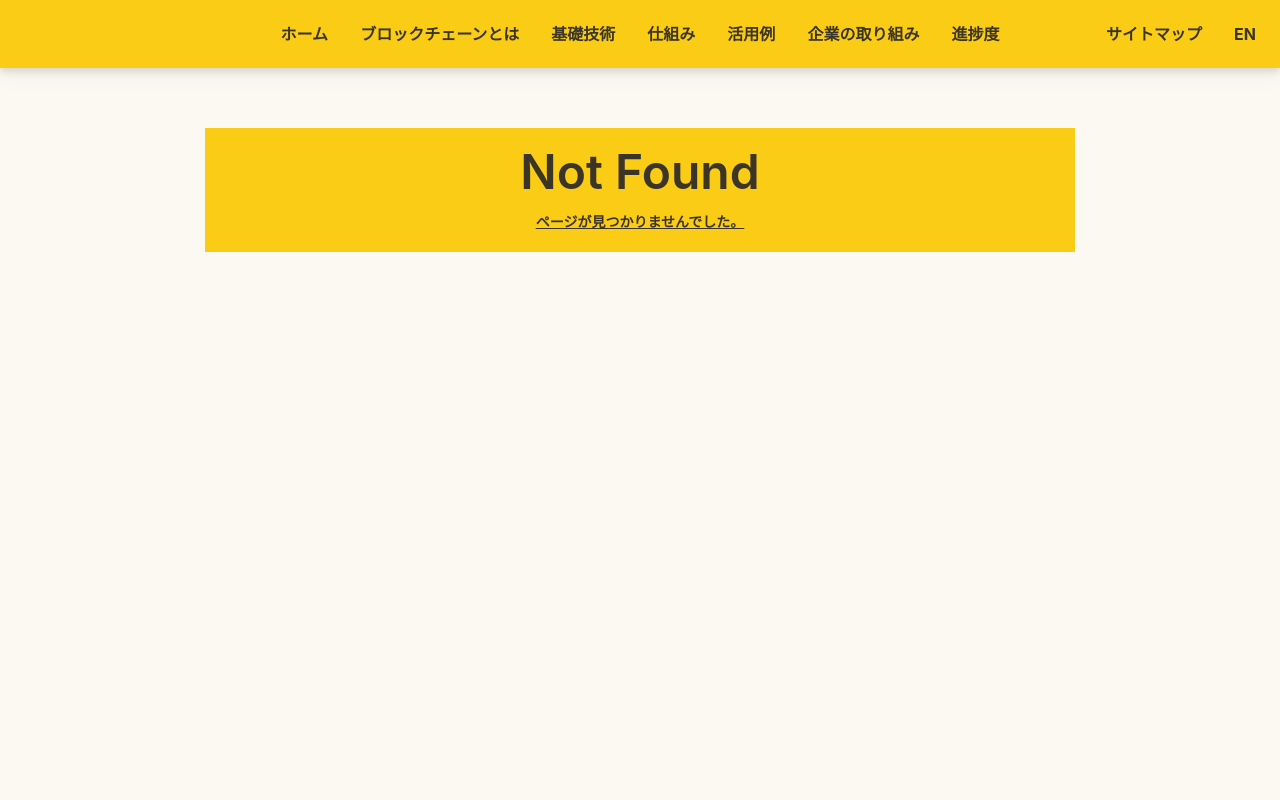
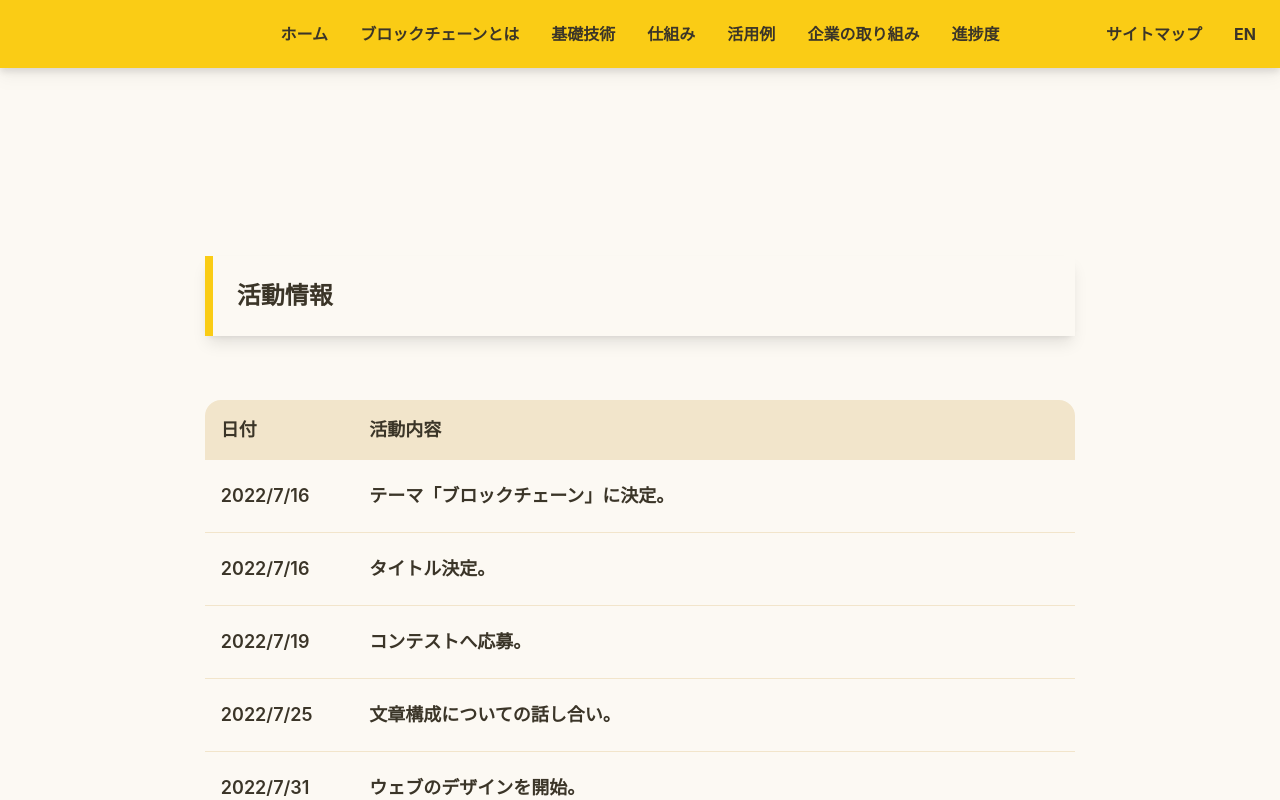
Before and after one commit to gatolife-creator/webcontest, a React (Create React App) app: page /activity.html in a window 1280 px wide. Before the commit this address had no page. Built offline with nearby package versions, Linux system fonts and the light colour scheme; what prettier-plugin-tailwindcss would draw is missing.

Commit message:
活動情報を追加した。

```diff
--- a/src/components/AnimatedRoutes.tsx
+++ b/src/components/AnimatedRoutes.tsx
@@ -14,6 +14,7 @@ import { Creators } from "../pages/Creators";
 import { Status } from "../pages/Status";
 import { BlockchainSamplePage } from "../pages/BlockchainSamplePage";
 import { Info } from "../pages/Info";
+import { Activity } from "../pages/Activity";
 import { NotFound } from "../pages/NotFound";
 
 export const AnimatedRoutes = () => {
@@ -30,6 +31,7 @@ export const AnimatedRoutes = () => {
         <Route path="/conclude.html" element={<Conclude />}></Route>
         <Route path="/creators.html" element={<Creators />}></Route>
         <Route path="/info.html" element={<Info />}></Route>
+        <Route path="/activity.html" element={<Activity />}></Route>
         <Route path="/status.html" element={<Status />}></Route>
         <Route
           path="/blockchain-sample.html"
--- a/src/components/Certificate.tsx
+++ b/src/components/Certificate.tsx
@@ -83,7 +83,7 @@ export const Certificate = () => {
       />
       {name ? <Image src={url} style={{ width: "80%" }} /> : <></>}
 
-      <div className="mx-auto">
+      <div className="mx-auto my-5">
         <form className="input-group" onSubmit={(e) => onHandleSubmit(e)}>
           <input
             type="text"
@@ -93,6 +93,7 @@ export const Certificate = () => {
           />
           <button className="btn-primary btn-square btn">決定</button>
         </form>
+        {name ? (
           <a
             href={url}
             className="btn-success btn mt-5 ml-auto text-right"
@@ -101,6 +102,9 @@ export const Certificate = () => {
             ダウンロード
             <FaDownload fontSize={"large"} style={{ marginLeft: "0.5em" }} />
           </a>
+        ) : (
+          <></>
+        )}
       </div>
     </>
   );
--- a/src/components/Footer.tsx
+++ b/src/components/Footer.tsx
@@ -3,19 +3,8 @@ import { Link } from "react-router-dom";
 
 export const Footer = () => {
   return (
-    <footer className="footer footer-center p-10 bg-primary text-primary-content">
+    <footer className="footer footer-center bg-primary p-10 text-primary-content">
       <div>
-        <svg
-          width="50"
-          height="50"
-          viewBox="0 0 24 24"
-          xmlns="http://www.w3.org/2000/svg"
-          fillRule="evenodd"
-          clipRule="evenodd"
-          className="inline-block fill-current"
-        >
-          <path d="M22.672 15.226l-2.432.811.841 2.515c.33 1.019-.209 2.127-1.23 2.456-1.15.325-2.148-.321-2.463-1.226l-.84-2.518-5.013 1.677.84 2.517c.391 1.203-.434 2.542-1.831 2.542-.88 0-1.601-.564-1.86-1.314l-.842-2.516-2.431.809c-1.135.328-2.145-.317-2.463-1.229-.329-1.018.211-2.127 1.231-2.456l2.432-.809-1.621-4.823-2.432.808c-1.355.384-2.558-.59-2.558-1.839 0-.817.509-1.582 1.327-1.846l2.433-.809-.842-2.515c-.33-1.02.211-2.129 1.232-2.458 1.02-.329 2.13.209 2.461 1.229l.842 2.515 5.011-1.677-.839-2.517c-.403-1.238.484-2.553 1.843-2.553.819 0 1.585.509 1.85 1.326l.841 2.517 2.431-.81c1.02-.33 2.131.211 2.461 1.229.332 1.018-.21 2.126-1.23 2.456l-2.433.809 1.622 4.823 2.433-.809c1.242-.401 2.557.484 2.557 1.838 0 .819-.51 1.583-1.328 1.847m-8.992-6.428l-5.01 1.675 1.619 4.828 5.011-1.674-1.62-4.829z"></path>
-        </svg>
         <p className="font-bold">
           ブロックチェーン入門
           <small>〜ノード先生、ブロックチェーンってなんですか？〜</small>
@@ -25,7 +14,7 @@ export const Footer = () => {
       </div>
       <div>
         <div className="grid grid-flow-col gap-4">
-          <Link to="#">
+          {/* <Link to="#">
             <svg
               xmlns="http://www.w3.org/2000/svg"
               width="24"
@@ -57,7 +46,7 @@ export const Footer = () => {
             >
               <path d="M9 8h-3v4h3v12h5v-12h3.642l.358-4h-4v-1.667c0-.955.192-1.333 1.115-1.333h2.885v-5h-3.808c-3.596 0-5.192 1.583-5.192 4.615v3.385z"></path>
             </svg>
-          </Link>
+          </Link> */}
         </div>
       </div>
     </footer>
--- /dev/null
+++ b/src/pages/Activity.tsx
@@ -0,0 +1,79 @@
+import React from "react";
+import { Drawer } from "../components/Drawer";
+import { Main } from "../components/Main";
+import { MiniSectionTitle } from "../components/MiniSectionTitle";
+
+export const Activity = () => {
+  return (
+    <>
+      <Drawer>
+        <Main>
+          <MiniSectionTitle>活動情報</MiniSectionTitle>
+          <div className="overflow-x-auto">
+            <table className="table w-full">
+              <thead>
+                <tr>
+                  <th className="text-lg">日付</th>
+                  <th className="text-lg">活動内容</th>
+                </tr>
+              </thead>
+              <tbody>
+                <tr>
+                  <td>2022/7/16</td>
+                  <td>テーマ「ブロックチェーン」に決定。</td>
+                </tr>
+                <tr>
+                  <td>2022/7/16</td>
+                  <td>タイトル決定。</td>
+                </tr>
+                <tr>
+                  <td>2022/7/19</td>
+                  <td>コンテストへ応募。</td>
+                </tr>
+                <tr>
+                  <td>2022/7/25</td>
+                  <td>文章構成についての話し合い。</td>
+                </tr>
+                <tr>
+                  <td>2022/7/31</td>
+                  <td>ウェブのデザインを開始。</td>
+                </tr>
+                <tr>
+                  <td>2022/9/11</td>
+                  <td>キャラクターデザイン開始。</td>
+                </tr>
+                <tr>
+                  <td>2022/11/6</td>
+                  <td>
+                    株式会社
+                    ソニー・グローバルエデュケーション様にインタビュー依頼。
+                  </td>
+                </tr>
+                <tr>
+                  <td>2022/11/6</td>
+                  <td>株式会社ビットキー様にインタビュー依頼。</td>
+                </tr>
+                <tr>
+                  <td>2022/11/6</td>
+                  <td>double jump.tokyo株式会社様にインタビュー依頼。</td>
+                </tr>
+                <tr>
+                  <td>2022/11/7</td>
+                  <td>double jump.tokyo株式会社様にインタビュー。</td>
+                </tr>
+                <tr>
+                  <td>2022/11/9</td>
+                  <td>株式会社chaintope様にインタビュー依頼。</td>
+                </tr>
+                <tr>
+                  <td>2022/11/10</td>
+                  <td>株式会社chaintope様にインタビュー。</td>
+                </tr>
+              </tbody>
+            </table>
+          </div>
+        </Main>
+      </Drawer>
+    </>
+  );
+};
--- a/src/pages/Info.tsx
+++ b/src/pages/Info.tsx
@@ -21,6 +21,7 @@ export const Info = () => {
           <MiniSectionTitle>サイト情報</MiniSectionTitle>
           <List link="/creators.html">制作者紹介</List>
           <List link="/reference.html">参考文献</List>
+          <List link="/activity.html">活動内容</List>
           <List link="/sitemap.html">サイトマップ</List>
 
           <Pager direction="back" link="/conclude.html" text="最後に" />
--- a/src/pages/Sitemap.tsx
+++ b/src/pages/Sitemap.tsx
@@ -117,6 +117,7 @@ export const Sitemap = () => {
               <>
                 <List link="/creators.html">制作者紹介</List>
                 <List link="/reference.html">参考文献</List>
+                <List link="/activity.html">活動情報</List>
                 <List link="#">サイトマップ</List>
               </>
             </Element>
--- a/src/pages/Status.tsx
+++ b/src/pages/Status.tsx
@@ -5,11 +5,13 @@ import { Link } from "react-router-dom";
 
 import { quizProgress } from "../common";
 import { Certificate } from "../components/Certificate";
+import { MiniSectionTitle } from "../components/MiniSectionTitle";
 
 export const Status = () => {
   return (
     <Drawer>
       <Main>
+        <MiniSectionTitle>進捗度</MiniSectionTitle>
         <ul className="steps steps-vertical lg:steps-horizontal">
           {quizProgress[0] ? (
             <li className="step-primary step before:!bg-primary">
```
Lines whose indentation alone changed are shown as unchanged.
